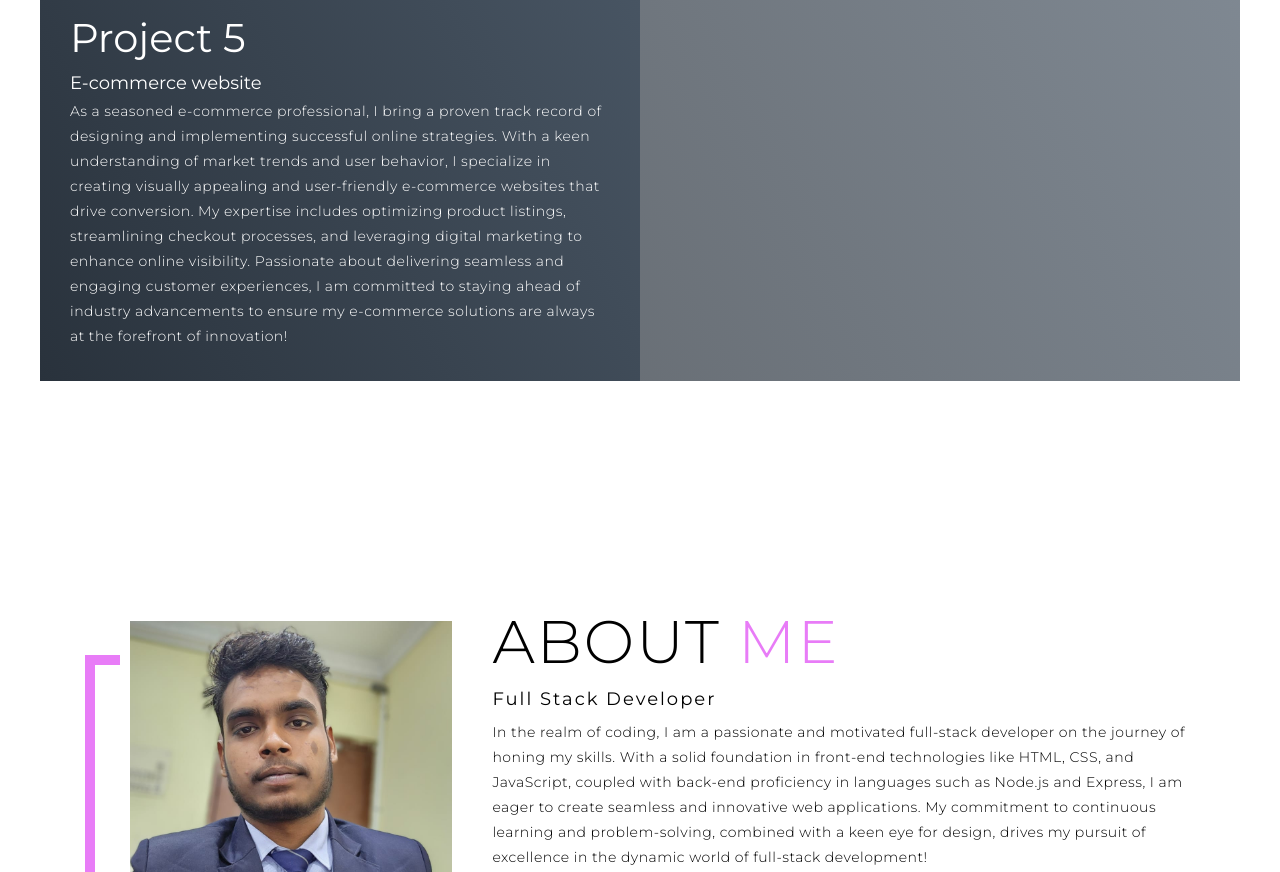
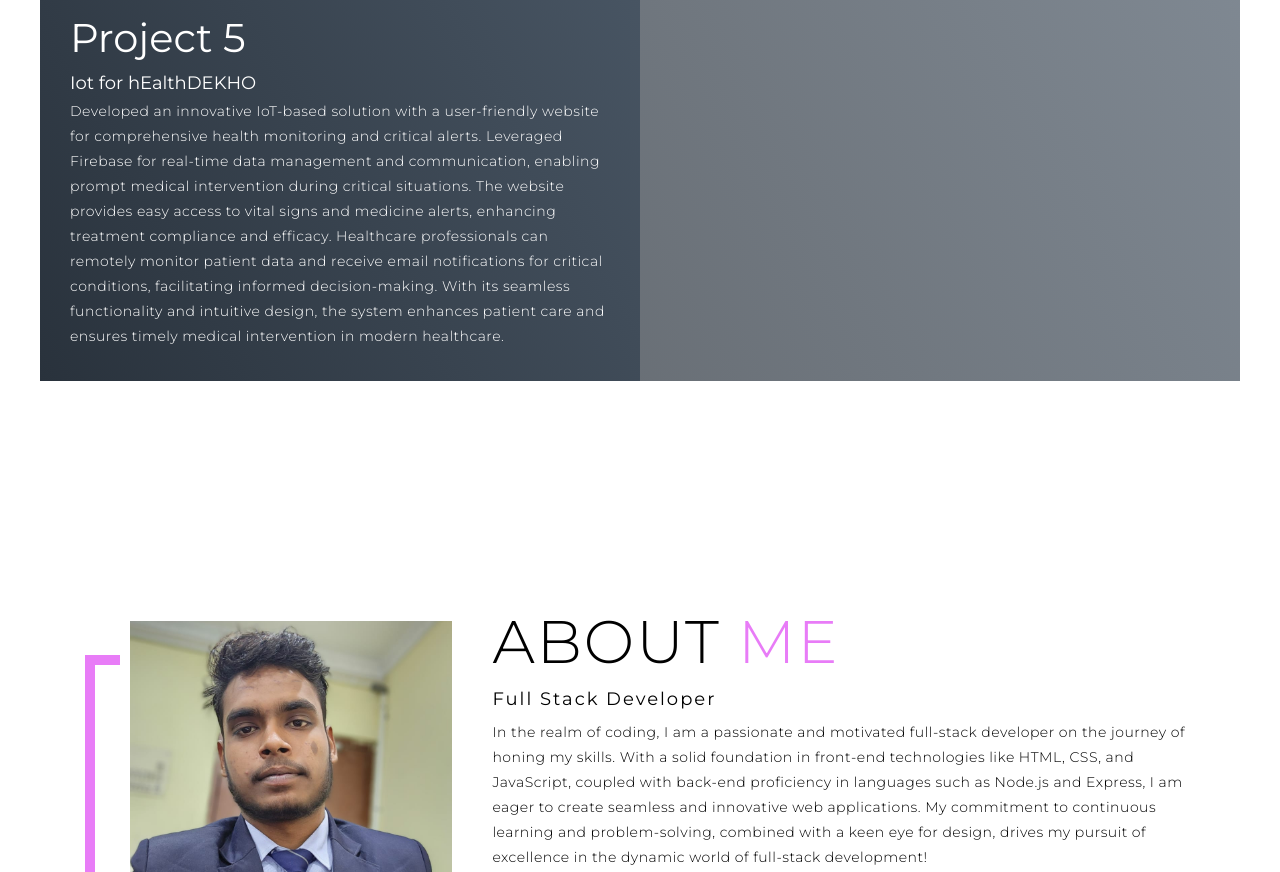
Before and after one commit to GoutamKumarr/Personal-Portfolio, a plain HTML site: page index.html in a window 1280 px wide. Shown: the part 3591-4463 px from the top of the page. Drawn offline with Linux system fonts and the light colour scheme.

Commit message:
Update index.html

```diff
--- a/index.html
+++ b/index.html
@@ -132,8 +132,8 @@
         <div class="project-item">
           <div class="project-info">
             <h1>Project 5</h1>
-            <h2>E-commerce website</h2>
-            <p>As a seasoned e-commerce professional, I bring a proven track record of designing and implementing successful online strategies. With a keen understanding of market trends and user behavior, I specialize in creating visually appealing and user-friendly e-commerce websites that drive conversion. My expertise includes optimizing product listings, streamlining checkout processes, and leveraging digital marketing to enhance online visibility. Passionate about delivering seamless and engaging customer experiences, I am committed to staying ahead of industry advancements to ensure my e-commerce solutions are always at the forefront of innovation!</p>
+            <h2>Iot for hEalthDEKHO</h2>
+            <p>Developed an innovative IoT-based solution with a user-friendly website for comprehensive health monitoring and critical alerts. Leveraged Firebase for real-time data management and communication, enabling prompt medical intervention during critical situations. The website provides easy access to vital signs and medicine alerts, enhancing treatment compliance and efficacy. Healthcare professionals can remotely monitor patient data and receive email notifications for critical conditions, facilitating informed decision-making. With its seamless functionality and intuitive design, the system enhances patient care and ensures timely medical intervention in modern healthcare.</p>
           </div>
           <div class="project-img">
             <img src="./img/img-1.png" alt="img">
```
